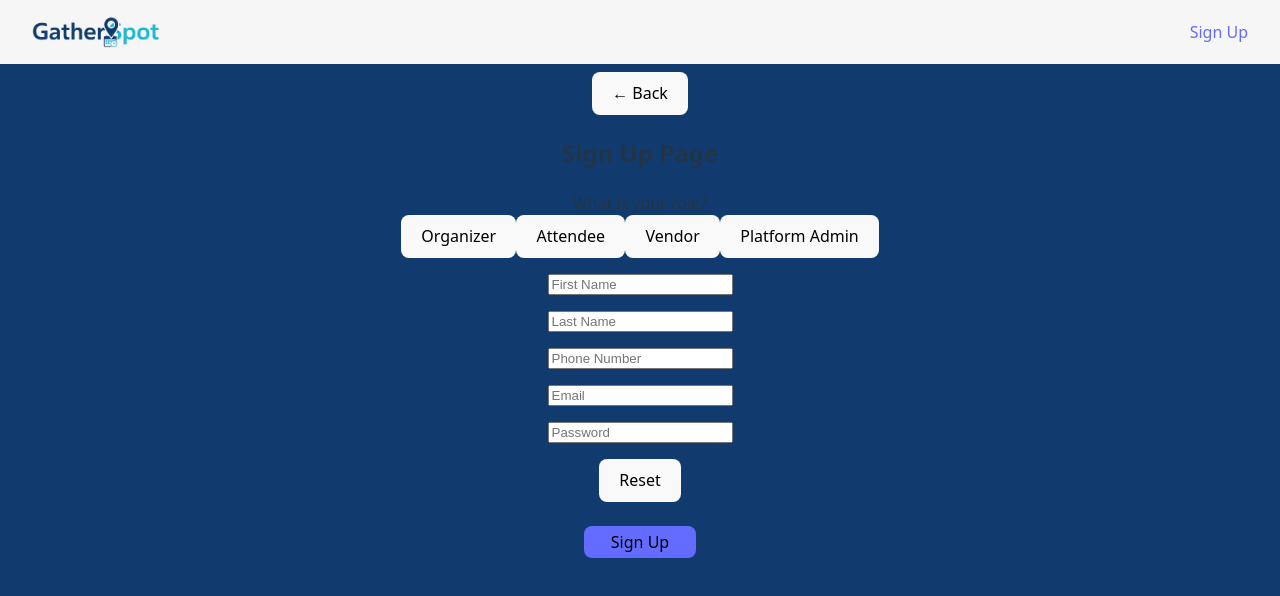
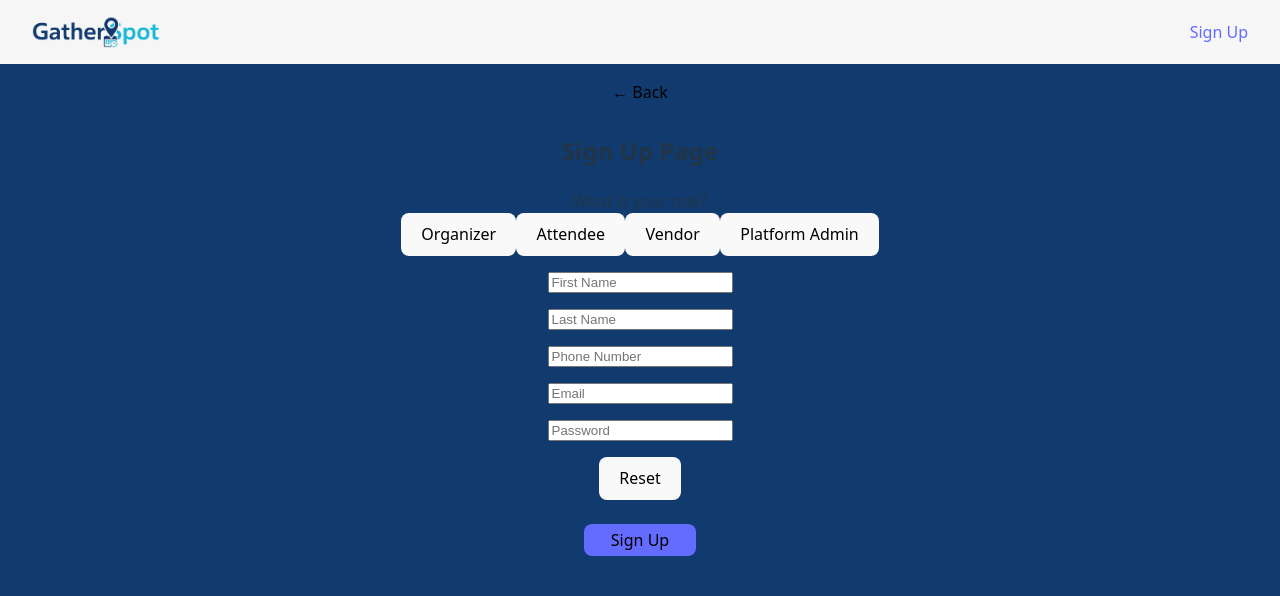
Before and after one commit to nianokia/gatherspot, a React (Vite) app in the folder client/: page /signup in a window 1280 px wide. Shown: the top 596 px of the page. Built offline with nearby package versions, Linux system fonts and the light colour scheme; no server answers.

Commit message:
style(auth): style back button & sign up button

```diff
--- a/client/src/App.css
+++ b/client/src/App.css
@@ -27,6 +27,13 @@
   height: 100vh;
   padding: 0.5rem 2rem 0 2rem;
   background-color: var(--primary-color);
+}
+
+.backBtn {
+  margin: 0 auto;
+  background: none;
+  border: none;
+  cursor: pointer;
 }
 
 nav {
@@ -77,8 +84,13 @@ nav {
   transition: filter 300ms;
   cursor: pointer;
 }
+
 .authBtn:hover {
   filter: drop-shadow(0 0 0.5rem #646cffaa);
+}
+
+.authBtn a {
+  color: white;
 }
 
 .createAccount {
```
